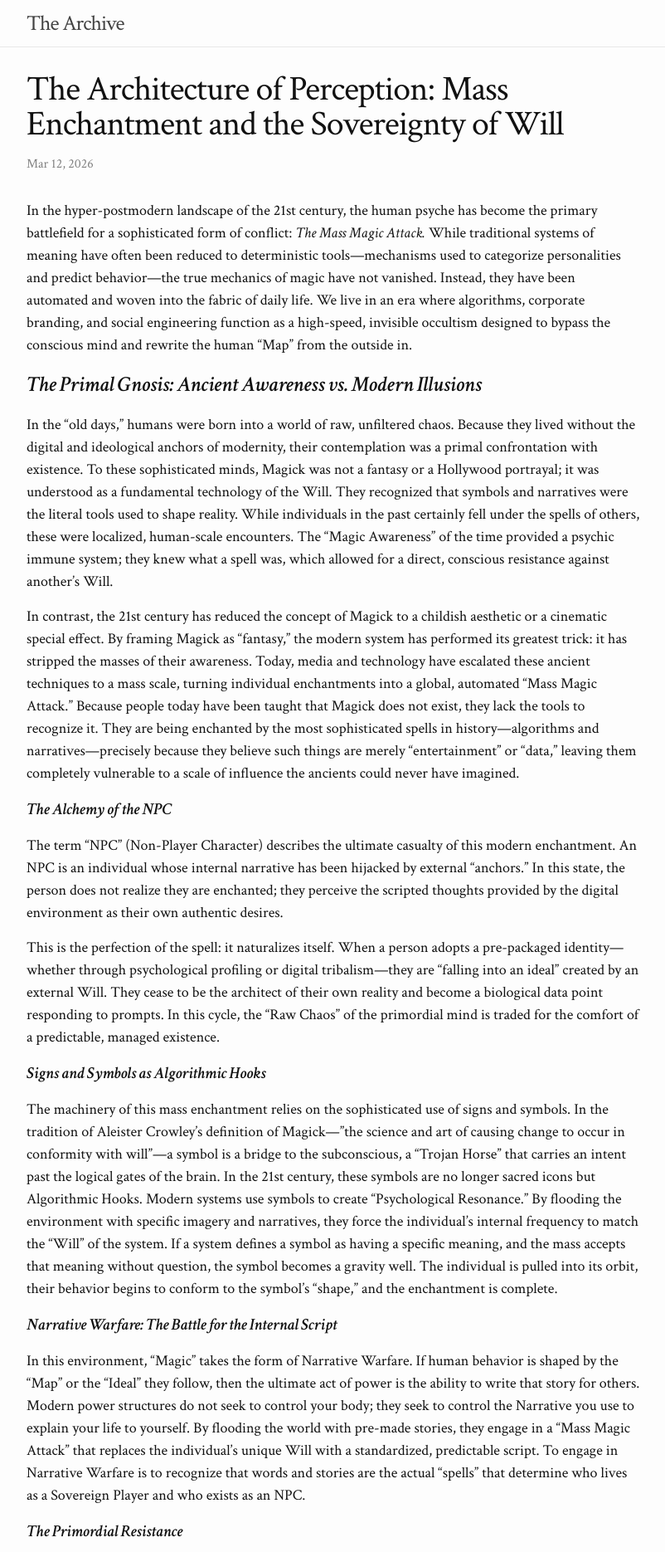
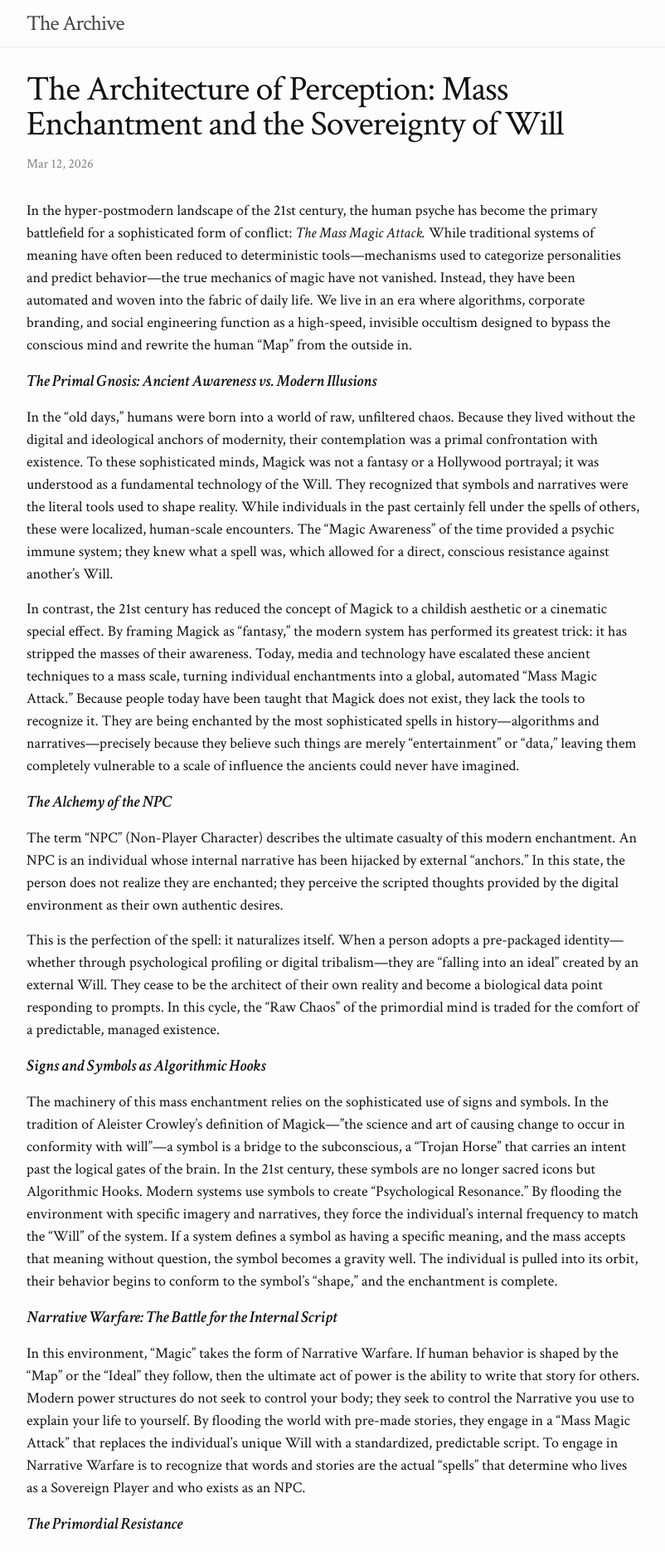
Before and after one commit to thisnat/the-archive, a Jekyll site: the page built from _posts/2026-3-12-the-architecture-of-perception-mass-enchantment-and-the-sovereignty-of-will.md, in a window 1280 px wide. Shown: the top 1870 px of the page at 83% size, without its empty margins (238-1040 px from the left). Built offline with Jekyll 4.4.1, drawn with Linux system fonts in a browser that asks for light colours; some web fonts are replaced.

```diff
--- a/_posts/2026-3-12-the-architecture-of-perception-mass-enchantment-and-the-sovereignty-of-will.md
+++ b/_posts/2026-3-12-the-architecture-of-perception-mass-enchantment-and-the-sovereignty-of-will.md
@@ -6,7 +6,7 @@ date:   2026-3-12
 
 In the hyper-postmodern landscape of the 21st century, the human psyche has become the primary battlefield for a sophisticated form of conflict: *The Mass Magic Attack.* While traditional systems of meaning have often been reduced to deterministic tools—mechanisms used to categorize personalities and predict behavior—the true mechanics of magic have not vanished. Instead, they have been automated and woven into the fabric of daily life. We live in an era where algorithms, corporate branding, and social engineering function as a high-speed, invisible occultism designed to bypass the conscious mind and rewrite the human "Map" from the outside in.
 
-### The Primal Gnosis: Ancient Awareness vs. Modern Illusions
+#### The Primal Gnosis: Ancient Awareness vs. Modern Illusions
 In the "old days," humans were born into a world of raw, unfiltered chaos. Because they lived without the digital and ideological anchors of modernity, their contemplation was a primal confrontation with existence. To these sophisticated minds, Magick was not a fantasy or a Hollywood portrayal; it was understood as a fundamental technology of the Will. They recognized that symbols and narratives were the literal tools used to shape reality. While individuals in the past certainly fell under the spells of others, these were localized, human-scale encounters. The "Magic Awareness" of the time provided a psychic immune system; they knew what a spell was, which allowed for a direct, conscious resistance against another's Will.
 
 In contrast, the 21st century has reduced the concept of Magick to a childish aesthetic or a cinematic special effect. By framing Magick as "fantasy," the modern system has performed its greatest trick: it has stripped the masses of their awareness. Today, media and technology have escalated these ancient techniques to a mass scale, turning individual enchantments into a global, automated "Mass Magic Attack." Because people today have been taught that Magick does not exist, they lack the tools to recognize it. They are being enchanted by the most sophisticated spells in history—algorithms and narratives—precisely because they believe such things are merely "entertainment" or "data," leaving them completely vulnerable to a scale of influence the ancients could never have imagined.
```
